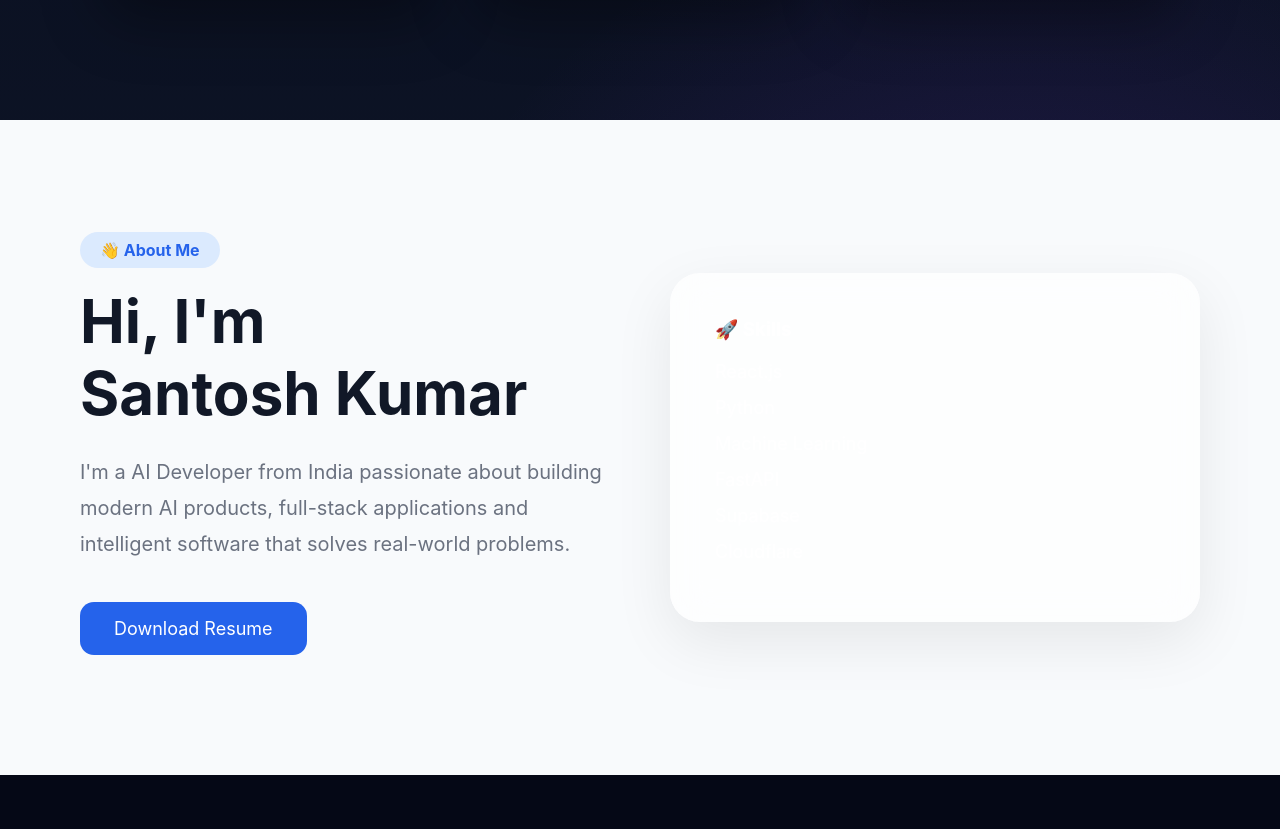
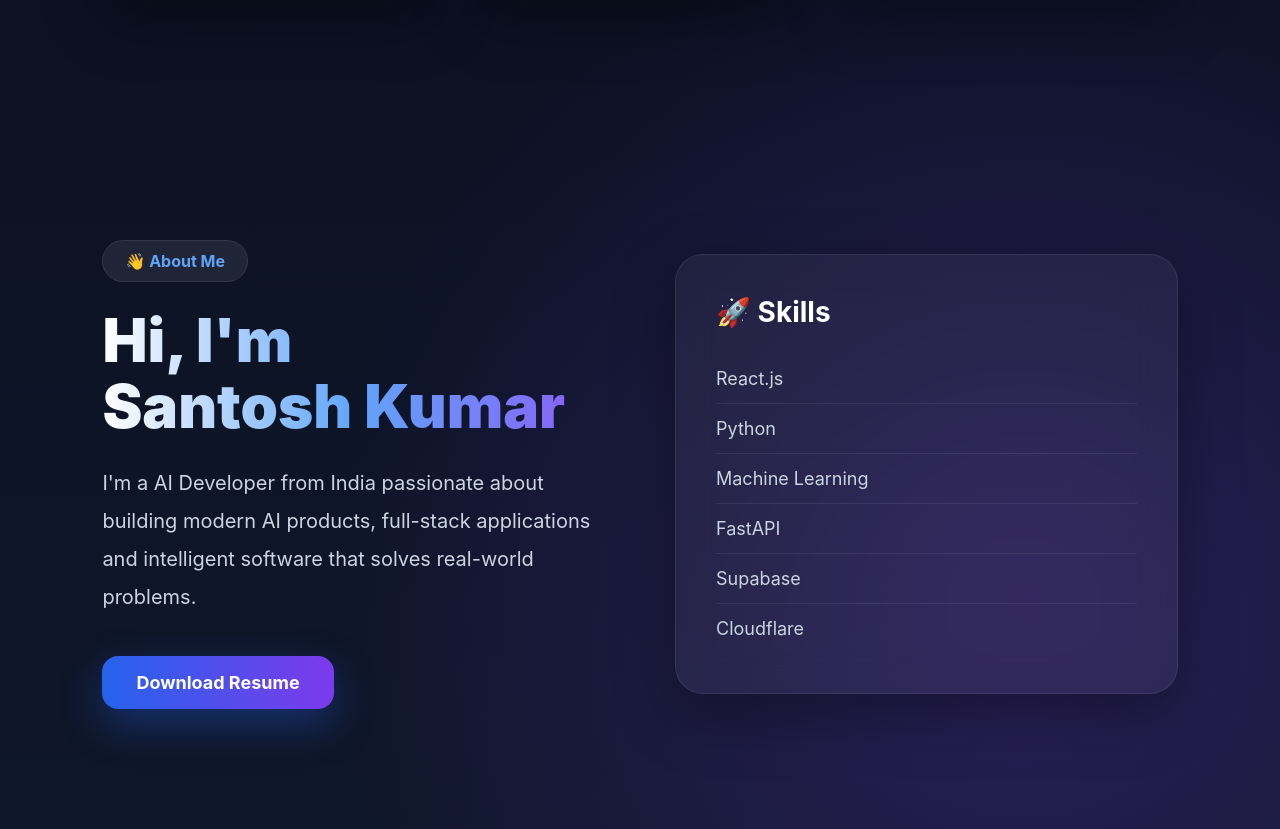
Before and after one commit to santoshml-lab/SantoshAI, a React (Vite) app: page / in a window 1280 px wide. Shown: the part 1466-2295 px from the top of the page. Before the commit the page ends 2241 px from the top, so only its background shows below. Built offline with nearby package versions, Linux system fonts and the light colour scheme.

Commit message:
Update about.css

```diff
--- a/src/styles/about.css
+++ b/src/styles/about.css
@@ -1,30 +1,36 @@
 .about{
+
+padding:120px 8%;
 
 display:grid;
 
 grid-template-columns:1fr 1fr;
 
-gap:60px;
-
-padding:120px 80px;
-
-background:#f8fafc;
+gap:70px;
 
 align-items:center;
+
+background:transparent;
 
 }
 
 .about-tag{
 
-background:#dbeafe;
+display:inline-block;
 
-color:#2563eb;
-
-padding:8px 20px;
+padding:10px 22px;
 
 border-radius:30px;
 
+background:rgba(255,255,255,.08);
+
+border:1px solid rgba(255,255,255,.08);
+
+color:#60a5fa;
+
 font-weight:700;
+
+margin-bottom:25px;
 
 }
 
@@ -32,9 +38,17 @@ font-weight:700;
 
 font-size:60px;
 
-margin:25px 0;
+font-weight:900;
 
-color:#111827;
+line-height:1.1;
+
+margin-bottom:25px;
+
+background:linear-gradient(90deg,#ffffff,#60a5fa,#8b5cf6);
+
+-webkit-background-clip:text;
+
+-webkit-text-fill-color:transparent;
 
 }
 
@@ -42,9 +56,9 @@ color:#111827;
 
 font-size:20px;
 
-line-height:1.8;
+line-height:1.9;
 
-color:#6b7280;
+color:#cbd5e1;
 
 margin-bottom:40px;
 
@@ -54,37 +68,61 @@ margin-bottom:40px;
 
 padding:16px 34px;
 
-background:#2563eb;
+border:none;
+
+border-radius:16px;
+
+background:linear-gradient(90deg,#2563eb,#7c3aed);
 
 color:white;
 
-border:none;
-
-border-radius:14px;
-
 font-size:18px;
 
+font-weight:700;
+
 cursor:pointer;
+
+box-shadow:0 15px 40px rgba(37,99,235,.35);
+
+transition:.35s;
+
+}
+
+.about button:hover{
+
+transform:translateY(-5px);
 
 }
 
 .glass-card{
 
-padding:45px;
-
-border-radius:30px;
-
-background:rgba(255,255,255,.7);
+background:rgba(255,255,255,.05);
 
 backdrop-filter:blur(20px);
 
-box-shadow:0 20px 60px rgba(0,0,0,.08);
+border:1px solid rgba(255,255,255,.08);
+
+padding:40px;
+
+border-radius:28px;
+
+box-shadow:0 20px 60px rgba(0,0,0,.35);
 
 }
 
 .glass-card h3{
 
-margin-bottom:20px;
+color:white;
+
+margin-bottom:25px;
+
+font-size:28px;
+
+}
+
+.glass-card ul{
+
+padding:0;
 
 }
 
@@ -92,8 +130,36 @@ margin-bottom:20px;
 
 list-style:none;
 
-margin:15px 0;
+padding:14px 0;
+
+border-bottom:1px solid rgba(255,255,255,.08);
+
+color:#cbd5e1;
 
 font-size:18px;
 
 }
+
+.glass-card li:last-child{
+
+border-bottom:none;
+
+}
+
+@media(max-width:900px){
+
+.about{
+
+grid-template-columns:1fr;
+
+text-align:center;
+
+}
+
+.about h2{
+
+font-size:44px;
+
+}
+
+}
```
